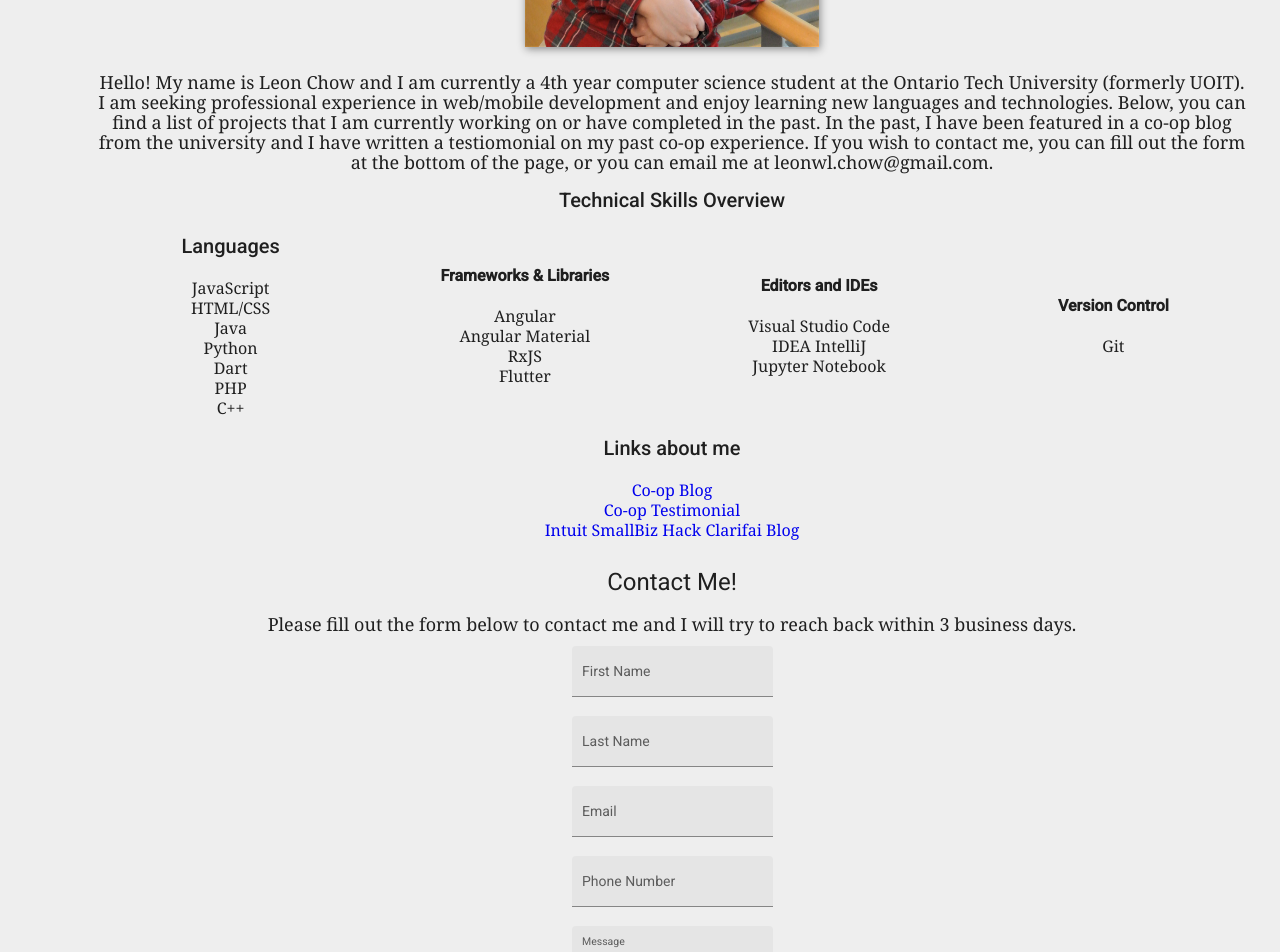
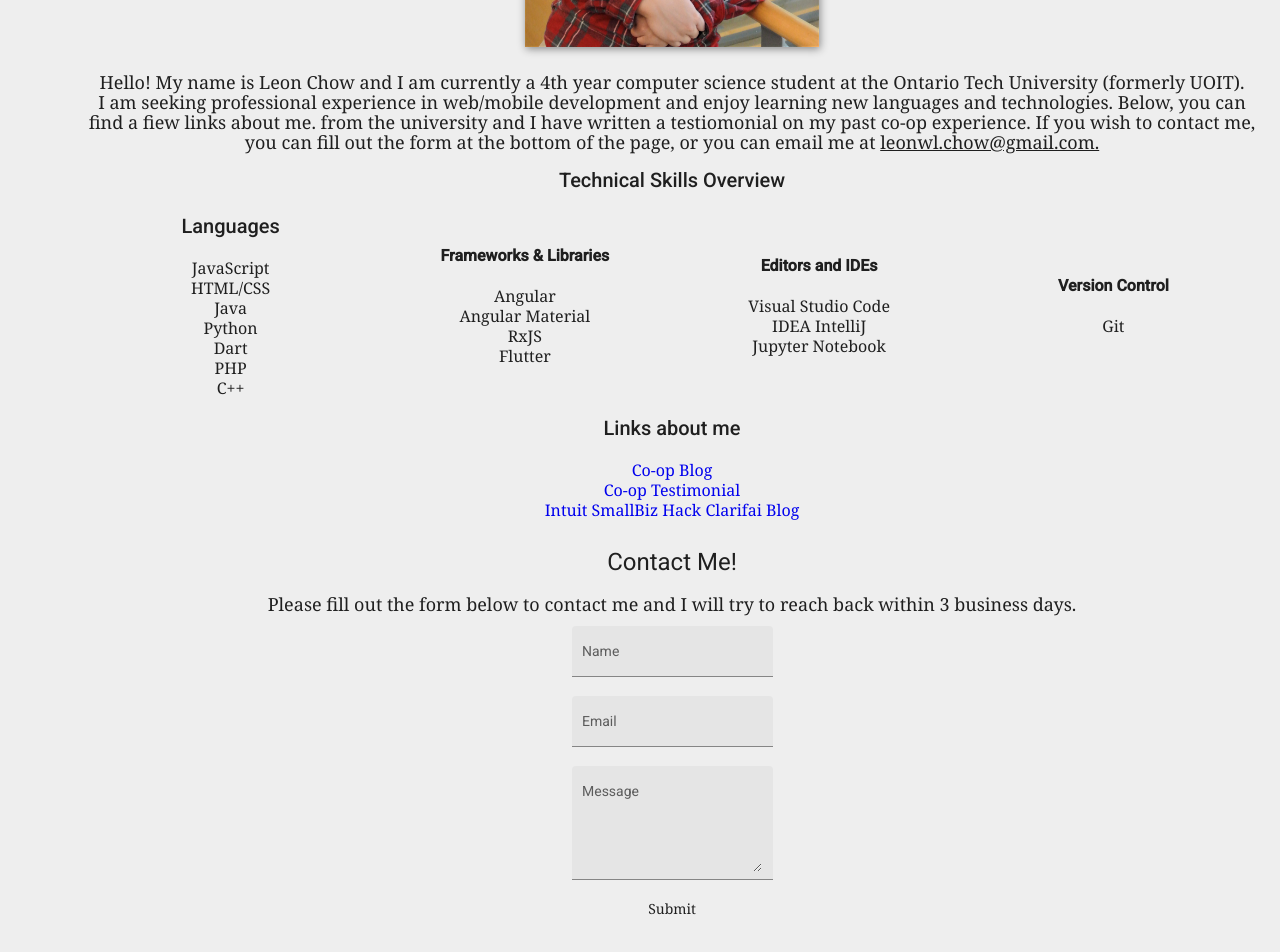
Before and after one commit to leon-chow/leon-chow.github.io, an Angular app: page / in a window 1280 px wide. Shown: the part 2400-3352 px from the top of the page. After the commit the page ends 3329 px from the top, so only its background shows below. Built offline with nearby package versions, Linux system fonts and the light colour scheme.

Commit message:
Add contact service to handle emails, add basic form class and change contact form, form and client modules, fix animations error

```diff
--- a/src/app/about/about.component.html
+++ b/src/app/about/about.component.html
@@ -3,9 +3,8 @@
 <p>
   Hello! My name is Leon Chow and I am currently a 4th year computer science student at the Ontario Tech University (formerly UOIT). <br>
   I am seeking professional experience in web/mobile development and enjoy learning new languages and technologies. Below, you can <br>
-  find a list of projects that I am currently working on or have completed in the past. In the past, I have been featured in a co-op blog <br>
-  from the university and I have written a testiomonial on my past co-op experience. If you wish to contact me, you can fill out the form <br>
-  at the bottom of the page, or you can email me at leonwl.chow@gmail.com.
+  find a fiew links about me. from the university and I have written a testiomonial on my past co-op experience. If you wish to contact me, <br>
+  you can fill out the form at the bottom of the page, or you can email me at <u> leonwl.chow@gmail.com. </u>
 </p>
 <h2> Technical Skills Overview </h2>
 <mat-grid-list cols="4" rowHeight="200px" rowWidth="50px">
--- /dev/null
+++ b/src/app/contact.service.ts
@@ -0,0 +1,25 @@
+import { Injectable } from '@angular/core';
+import { HttpClientModule, HttpClient } from '@angular/common/http';
+
+@Injectable({
+  providedIn: 'root'
+})
+export class ContactService {
+  private api = 'https://mailthis.to/Leon'
+
+  constructor(private http: HttpClient) { }
+
+  sendMessage(formData: String[]) {
+    return this.http.post(this.api, formData, { responseType: 'text'}).pipe(
+      (res: any) => {
+        if (res) {
+          return res;
+        }
+      },
+      (error: any) => {
+        console.log(error);
+        return error;
+      }
+    )
+  }
+}
--- a/src/app/contact/contact.component.html
+++ b/src/app/contact/contact.component.html
@@ -3,29 +3,21 @@
     Contact Me!
   </h1>
   <p> Please fill out the form below to contact me and I will try to reach back within 3 business days. </p>
-  <form>
+  <form #contactForm="ngForm" (ngSubmit)="submitForm()">
     <div class="form-container">
-      <mat-form-field appearance="fill" required>
-        <mat-label>First Name</mat-label>
-        <input matInput>
-      </mat-form-field> <br>
-      <mat-form-field appearance="fill">
-        <mat-label>Last Name</mat-label>
-        <input matInput>
+      <mat-form-field #name appearance="fill" required>
+        <mat-label>Name</mat-label>
+        <input type="text" id="name" [(ngModel)]="form.name" name="name" #name="ngModel" matInput>
       </mat-form-field> <br>
       <mat-form-field appearance="fill">
         <mat-label>Email </mat-label>
-        <input matInput>
-      </mat-form-field> <br>
-      <mat-form-field appearance="fill">
-        <mat-label>Phone Number</mat-label>
-        <input matInput>
+        <input type="text" id="email" [(ngModel)]="form.email" name="email" #email="ngModel" matInput>
       </mat-form-field> <br>
       <mat-form-field appearance="fill">
         <mat-label>Message </mat-label>
-        <textarea matInput rows="5" cols="40"> </textarea>
+        <textarea [(ngModel)]="form.message" name="message" matInput rows="5" #message="ngModel" cols="40"> </textarea>
       </mat-form-field> <br>
-      <button mat-raised-button> Submit </button>
+      <div (click)="submitForm()" mat-raised-button> Submit </div>
     </div>
   </form>
 </div>
--- a/src/app/contact/contact.component.ts
+++ b/src/app/contact/contact.component.ts
@@ -1,4 +1,9 @@
+import { Form } from './form';
 import { Component, OnInit } from '@angular/core';
+import { FormsModule } from '@angular/forms';
+
+import { ContactService } from './../contact.service';
+
 
 @Component({
   selector: 'app-contact',
@@ -7,11 +12,19 @@ import { Component, OnInit } from '@angular/core';
 })
 export class ContactComponent implements OnInit {
 
-  constructor() { }
+  form = new Form('','','')
+
+  constructor(private contactService: ContactService) {
+  }
 
   ngOnInit(): void {
+    this.form.name = '';
+    this.form.email = '';
+    this.form.message = '';
+
   }
 
-  link = "contact";
-
+  submitForm() {
+    console.log(`name: ${this.form?.name}, email: ${this.form?.email}, message:${this.form?.email}`);
+  }
 }
--- /dev/null
+++ b/src/app/contact/form.ts
@@ -0,0 +1,7 @@
+export class Form {
+  constructor(
+    public name: string,
+    public email: string,
+    public message: string,
+  ) { }
+}
--- a/src/app/header/header.component.css
+++ b/src/app/header/header.component.css
@@ -47,5 +47,5 @@ h1 {
 
 .icon {
   margin: 0px 10px 0px 10px;
-  height: 25px;
+  height: 32px;
 }
--- a/src/app/header/header.component.ts
+++ b/src/app/header/header.component.ts
@@ -9,11 +9,11 @@ import { trigger, style, animate, transition } from '@angular/animations'
       trigger(
         'enterAnimation', [
           transition(':enter', [
-            style({transform: 'ease-in', opacity: 0}),
-            animate('250ms', style({transform: 'ease-in', height: .15, opacity: 1}))
+            style({opacity: 0}),
+            animate('250ms', style({height: .15, opacity: 1}))
           ]),
           transition(':leave', [
-            animate('250ms', style({transform: 'ease-out', height: .15, opacity: 0}))
+            animate('250ms', style({height: .15, opacity: 0}))
           ])
         ]
       )
--- a/src/app/navbar/navbar.component.css
+++ b/src/app/navbar/navbar.component.css
@@ -6,3 +6,7 @@ a {
   text-align: center;
   margin-top: 50px;
 }
+
+.activated-link {
+  color: red;
+}
```
Also changed, not shown: src/app/app.module.ts (+6 -1 lines), 1 other file (tests, documents, lock files or other folders).
